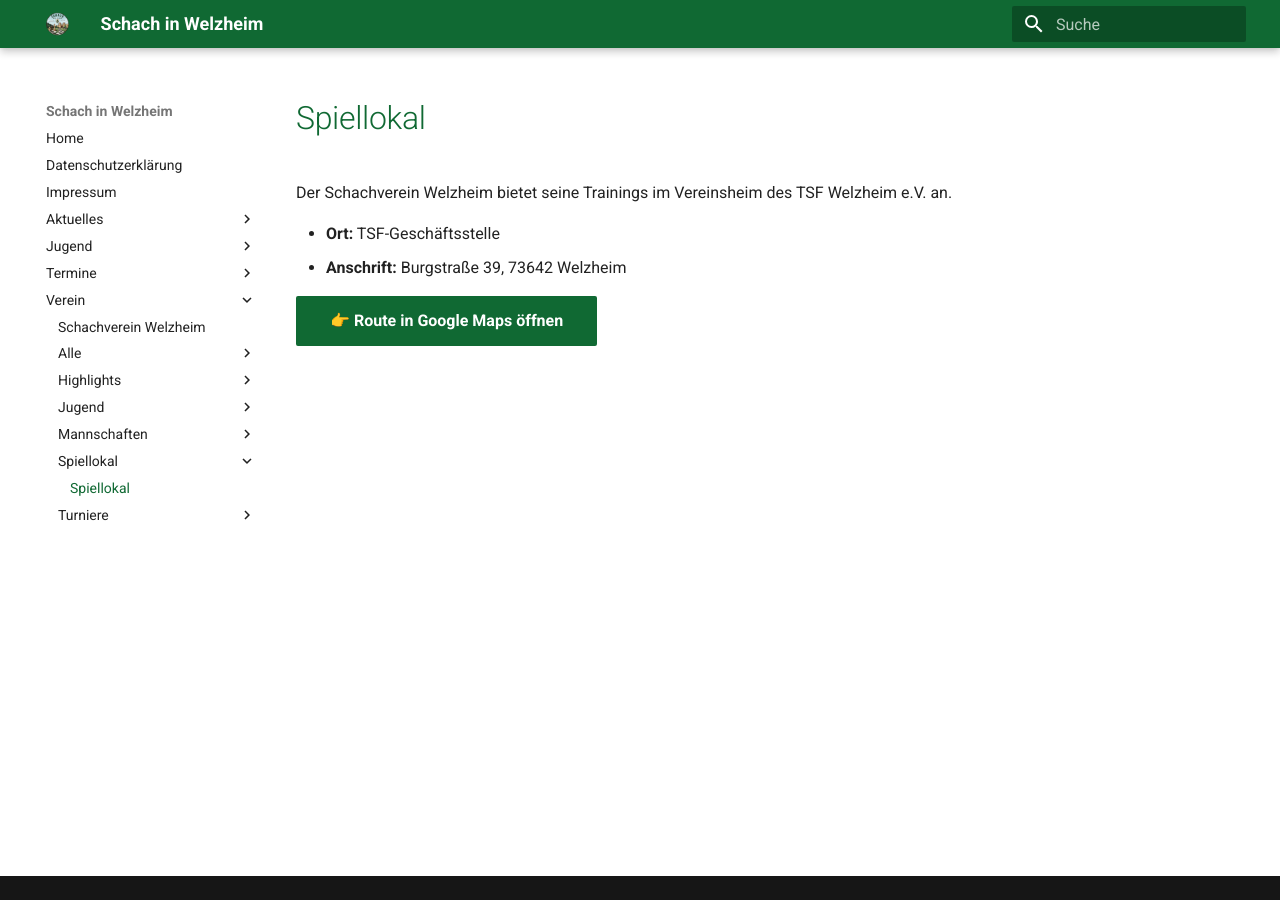
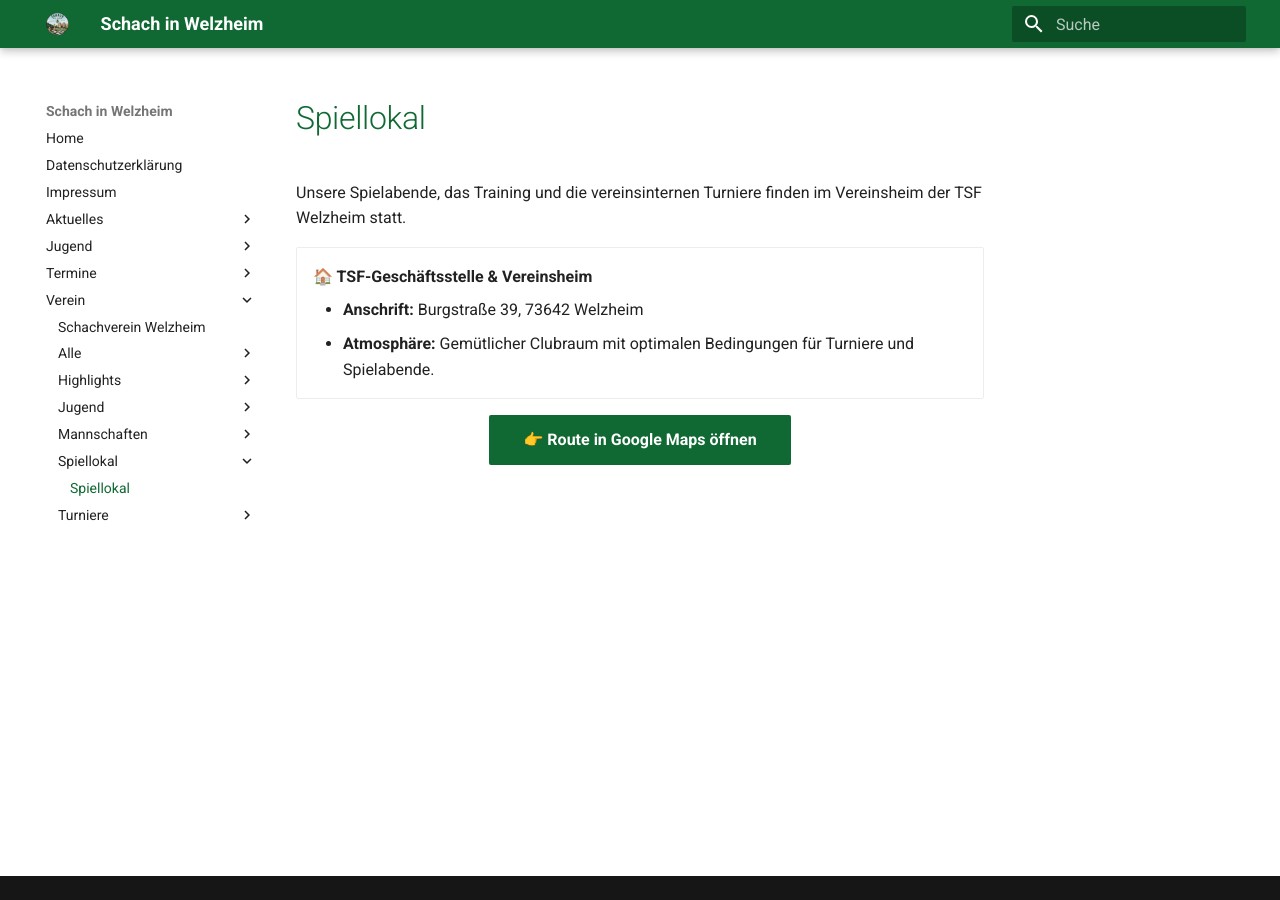
Before and after one commit to schachwelzheim/schachwelzheim, an MkDocs documentation site: the page built from docs/verein/spiellokal/index.md, in a window 1280 px wide. Built offline with MkDocs 1.6.1 and Material for MkDocs 9.7.7, drawn with Linux system fonts in a browser that asks for light colours.

Commit message:
Revise Spiellokal information and improve layout
Updated the description of the club's location and amenities, including a new layout for better readability.

```diff
--- a/docs/verein/spiellokal/index.md
+++ b/docs/verein/spiellokal/index.md
@@ -1,9 +1,16 @@
 # Spiellokal
 
-Der Schachverein Welzheim bietet seine Trainings
-im Vereinsheim des TSF Welzheim e.V. an.
+Unsere Spielabende, das Training und die vereinsinternen Turniere finden im Vereinsheim der TSF Welzheim statt.
 
-* **Ort:** TSF-Geschäftsstelle
-* **Anschrift:** Burgstraße 39, 73642 Welzheim
+<div class="grid cards" markdown>
 
-[👉 Route in Google Maps öffnen](https://maps.google.com/?q=Burgstraße+39,+73642+Welzheim){ .md-button .md-button--primary }
+-   __🏠 TSF-Geschäftsstelle & Vereinsheim__
+
+    * **Anschrift:** Burgstraße 39, 73642 Welzheim
+    * **Atmosphäre:** Gemütlicher Clubraum mit optimalen Bedingungen für Turniere und Spielabende.
+
+</div>
+
+<p align="center">
+  <a href="https://maps.google.com/?q=Burgstraße+39,+73642+Welzheim" class="md-button md-button--primary" target="_blank">👉 Route in Google Maps öffnen</a>
+</p>
```
